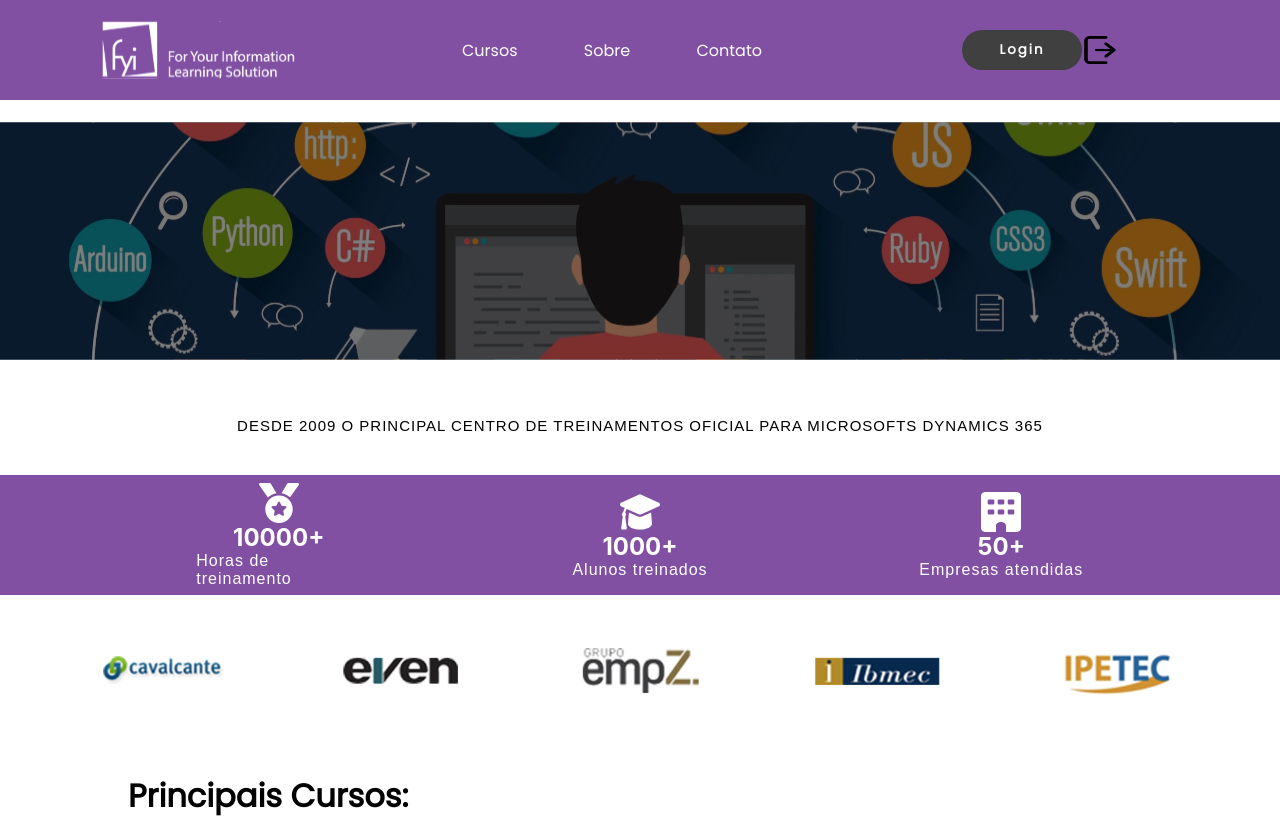
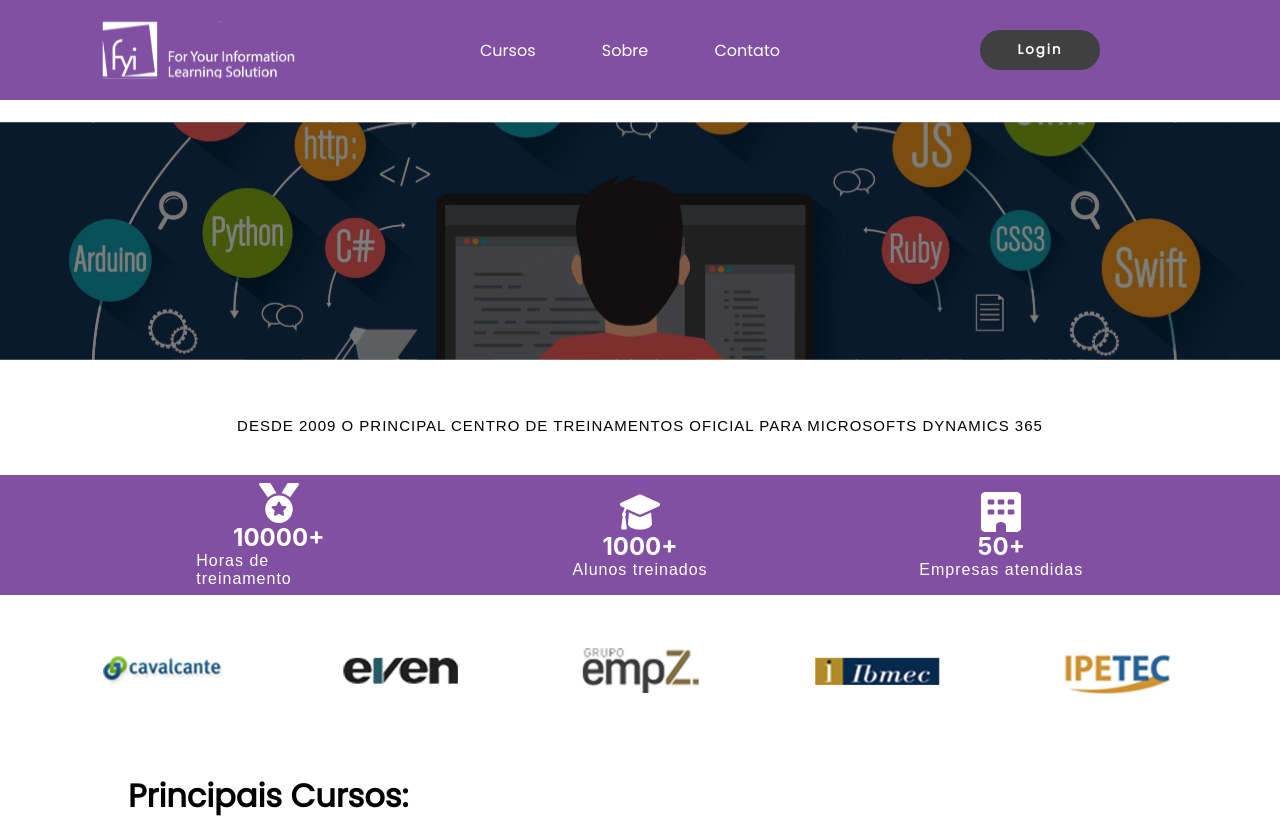
Before and after one commit to fernandopereira25608/FYI-Learning-Solutions, a React (Create React App) app: page / in a window 1280 px wide. Shown: the top 818 px of the page. Built offline with nearby package versions, Linux system fonts and the light colour scheme; a web font is replaced by a local one.

Commit message:
Finalizado

```diff
--- a/src/Components/Header/Header.css
+++ b/src/Components/Header/Header.css
@@ -59,6 +59,7 @@
   }
 
   .img-logout{
-    height: 28px;
-    width: 36px;
+    height: 30px;
+    width: 30px;
+    margin-left: 50px;
   }
--- a/src/Components/Header/Header.jsx
+++ b/src/Components/Header/Header.jsx
@@ -30,7 +30,6 @@ function Header() {
             <a onClick={() => history.push('/Contato')}>Contato</a>
           </div>
           <button type="button" class="login-button" onClick={() => history.push('/Login')}>Login</button>
-          <img src={logout} class="img-logout"></img>
         </div>
       </div>
        );
```
